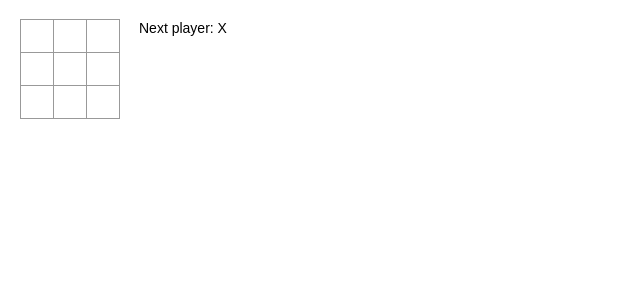
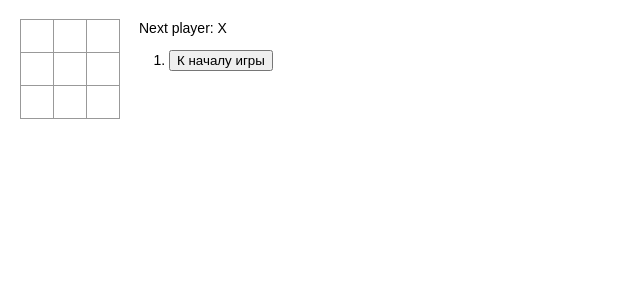
Before and after one commit to krikun1983/tic-tac-toe-game, a React app: page / in a window 1280 px wide. Shown: the top 300 px of the page, without its empty margins (0-640 px from the left). Built offline with nearby package versions, Linux system fonts and the light colour scheme.

Commit message:
feat: add history game

```diff
--- a/src/components/Game/index.tsx
+++ b/src/components/Game/index.tsx
@@ -3,10 +3,10 @@ import calculateWinner from '../../utils/utils';
 import Board from '../Board';
 
 const Game = (): JSX.Element => {
-  const [state, setState] = useState({ history: [{ squares: Array(9).fill('') }], xIsNext: true });
+  const [state, setState] = useState({ history: [{ squares: Array(9).fill('') }], stepNumber: 0, xIsNext: true });
 
   const handleClick = (i: number) => {
-    const { history } = state;
+    const history = state.history.slice(0, state.stepNumber + 1);
     const current = history[history.length - 1];
     const squares = current.squares.slice();
 
@@ -14,12 +14,33 @@ const Game = (): JSX.Element => {
       return;
     }
     squares[i] = state.xIsNext ? 'X' : '0';
-    setState({ history: history.concat([{ squares }]), xIsNext: !state.xIsNext });
+    setState({ history: history.concat([{ squares }]), stepNumber: history.length, xIsNext: !state.xIsNext });
+  };
+
+  const jumpTo = (step: number) => {
+    const { history } = state;
+    setState({
+      history,
+      stepNumber: step,
+      xIsNext: step % 2 === 0,
+    });
   };
 
   const { history } = state;
-  const current = history[history.length - 1];
+  const current = history[state.stepNumber];
   const winner = calculateWinner(current.squares);
+
+  const moves = history.map((step, move) => {
+    const desc = move ? `Перейти к ходу #${move}` : 'К началу игры';
+    return (
+      <li key={desc}>
+        <button onClick={() => jumpTo(move)} type="button">
+          {desc}
+        </button>
+      </li>
+    );
+  });
+
   const status = `${winner ? `Winner: ${winner}` : `Next player: ${state.xIsNext ? 'X' : 'O'}`}`;
 
   return (
@@ -29,7 +50,7 @@ const Game = (): JSX.Element => {
       </div>
       <div className="game-info">
         <div>{status}</div>
-        <ol>{/* TODO */}</ol>
+        <ol>{moves}</ol>
       </div>
     </div>
   );
```
